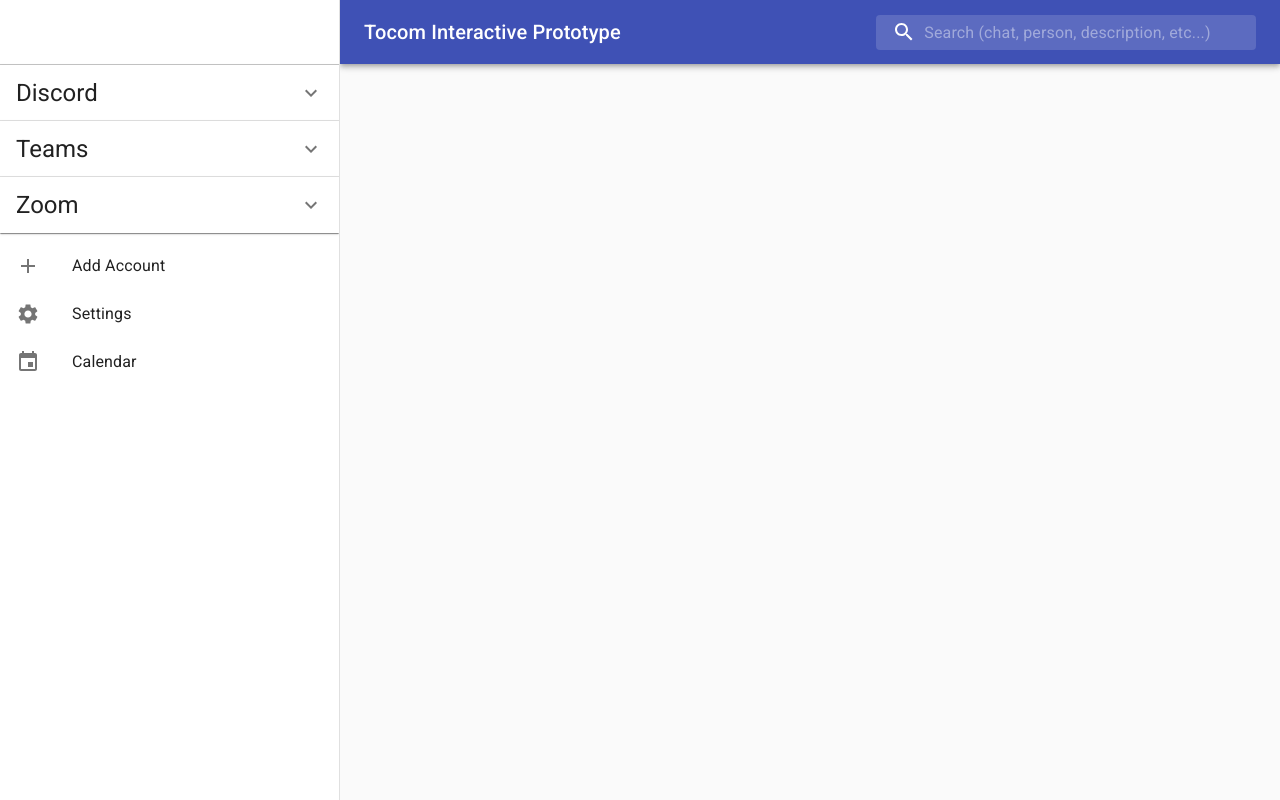
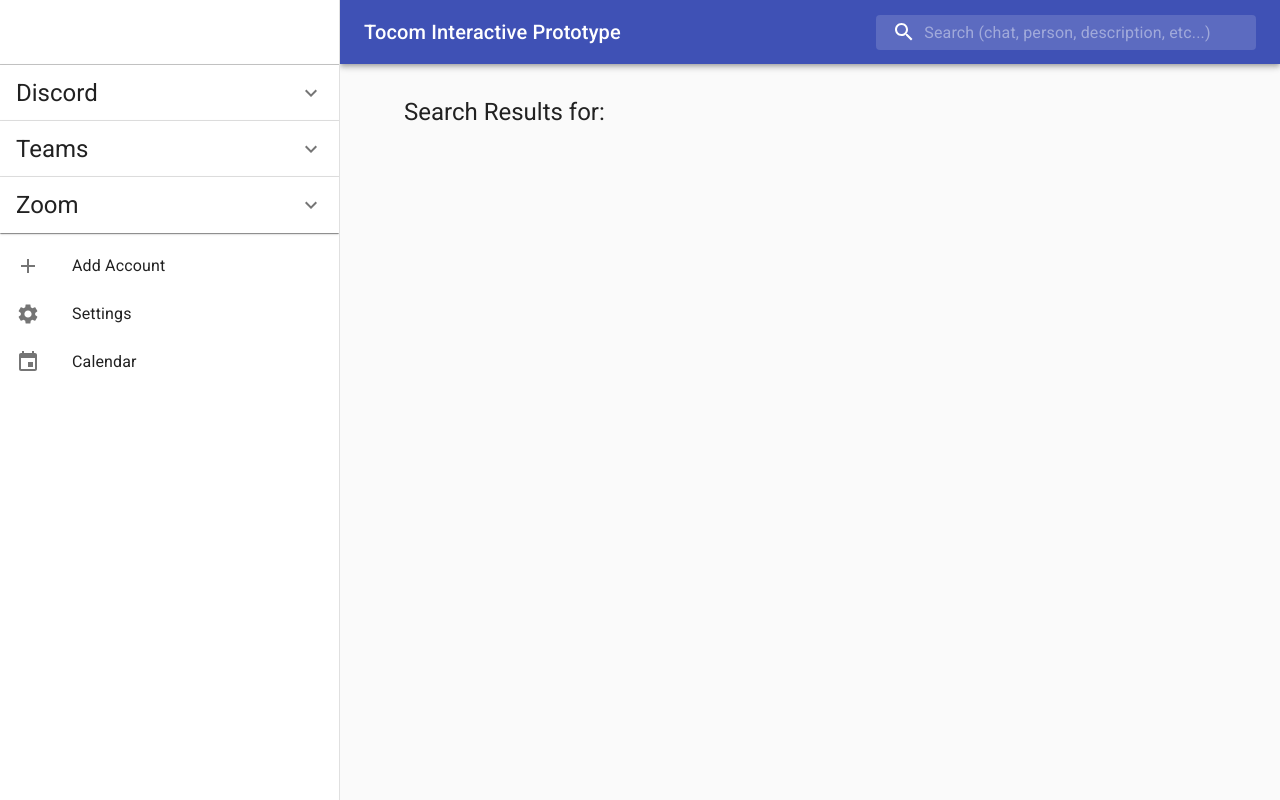
Before and after one commit to Gabriel-Gebril/tocom, a React (Create React App) app: page /app/search in a window 1280 px wide. Built offline with nearby package versions, Linux system fonts and the light colour scheme.

Commit message:
Added search functionality

```diff
--- a/package.json
+++ b/package.json
@@ -10,10 +10,11 @@
     "@testing-library/user-event": "^12.2.2",
     "bootstrap": "^4.5.3",
     "moment": "^2.29.1",
+    "qs": "^6.9.4",
     "react": "^17.0.1",
     "react-big-calendar": "^0.28.6",
+    "react-bootstrap": "^1.4.0",
     "react-chatbox-component": "0.0.5",
-    "react-bootstrap": "^1.4.0",
     "react-dom": "^17.0.1",
     "react-router-dom": "^5.2.0",
     "react-scripts": "4.0.0",
--- a/src/App.js
+++ b/src/App.js
@@ -3,9 +3,6 @@
 import SimulatedLoginPage from "./components/SimulatedLoginPage";
 import AppLayout from "./layouts/AppLayout";
 import "react-chatbox-component/dist/style.css";
-import { ChatBox } from "react-chatbox-component";
-import { getCs50Messages, getSophiaMessages } from "./data/MessageData";
-import NoChats from "./components/NoChats";
 import { BrowserRouter } from "react-router-dom";
 import { Redirect, Route, Switch } from "react-router-dom";
 import ClassCalendar from "./components/ClassCalendar";
@@ -59,6 +56,7 @@
     <BrowserRouter>
 
       <Switch>
+        <Route exact path="/"><Redirect to="/app" /></Route>
         <Route path="/app">
           <AppLayout
             logins={logins}
--- a/src/components/ChatDivider.js
+++ b/src/components/ChatDivider.js
@@ -1,9 +1,7 @@
 import React from "react";
-import Button from "@material-ui/core/Button";
 import { Typography, withStyles } from "@material-ui/core";
 import Accordion from '@material-ui/core/Accordion';
 import AccordionSummary from '@material-ui/core/AccordionSummary';
-import AccordionDetails from '@material-ui/core/AccordionDetails';
 import ExpandMoreIcon from '@material-ui/icons/ExpandMore';
 import SelectableChat from "./SelectableChat";
 import List from "@material-ui/core/List";
--- /dev/null
+++ b/src/components/SearchPage.js
@@ -0,0 +1,182 @@
+import React from "react";
+import { withRouter } from "react-router-dom";
+import { withStyles } from "@material-ui/core";
+import List from "@material-ui/core/List";
+import ListItem from "@material-ui/core/ListItem";
+import SelectableChat from "./SelectableChat";
+import Typography from "@material-ui/core/Typography";
+
+const qs = require("qs");
+
+const useStyles = (theme) => ({
+  root: {
+    display: "flex",
+    flexDirection: "column",
+    width: "100%",
+    height: "100%",
+  },
+  header: {
+    display: "flex",
+    width: "100%",
+    padding: theme.spacing(4),
+    paddingLeft: theme.spacing(8),
+  },
+  results: {
+    display: "flex",
+    flexDirection: "column",
+    padding: theme.spacing(2),
+  },
+});
+
+class SearchPage extends React.Component {
+  handleListItemClick(event, chatId) {
+    this.props.history.push("/app/chat/" + chatId);
+  }
+
+  getChats(platform) {
+    let chats;
+    if (platform === "discord") {
+      chats = this.props.messages.discord.chats;
+    } else if (platform === "teams") {
+      chats = this.props.messages.teams.chats;
+    } else if (platform === "zoom") {
+      chats = this.props.messages.zoom.chats;
+    } else return [];
+
+    if (chats.length === 0) {
+      return [];
+    }
+
+    const query = qs.parse(this.props.location.search, {
+      ignoreQueryPrefix: true,
+    }).query;
+
+    return chats.filter(({ chatName, chatDescription }) => {
+      return (
+        chatName.toLowerCase().includes(query.toLowerCase()) ||
+        chatDescription.toLowerCase().includes(query.toLowerCase())
+      );
+    });
+  }
+
+  render() {
+    const { classes } = this.props;
+
+    const query = qs.parse(this.props.location.search, {
+      ignoreQueryPrefix: true,
+    }).query;
+
+    return (
+      <div className={classes.root}>
+        <div className={classes.header}>
+          <Typography variant="h5">
+            Search Results for: <small>{query}</small>
+          </Typography>
+        </div>
+
+        <div className={classes.results}>
+          {this.getChats("discord").length > 0 && (
+            <div className={classes.platform}>
+              <div className={classes.platformHeading}>
+                <Typography variant="h5">Discord</Typography>
+              </div>
+              <div className={classes.platformResults}>
+                <List component="nav">
+                  {this.getChats("discord").map(
+                    (
+                      { chatId, chatName, chatDescription, avatarUrl },
+                      index
+                    ) => (
+                      <ListItem
+                        key={chatId}
+                        button
+                        onClick={(event, id) =>
+                          this.handleListItemClick(event, chatId)
+                        }
+                      >
+                        <SelectableChat
+                          key={chatId}
+                          chatName={chatName}
+                          chatDescription={chatDescription}
+                          avatarUrl={avatarUrl}
+                        />
+                      </ListItem>
+                    )
+                  )}
+                </List>
+              </div>
+            </div>
+          )}
+
+          {this.getChats("teams").length > 0 && (
+            <div className={classes.platform}>
+              <div className={classes.platformHeading}>
+                <Typography variant="h5">Microsoft Teams</Typography>
+              </div>
+              <div className={classes.platformResults}>
+                <List component="nav">
+                  {this.getChats("teams").map(
+                    (
+                      { chatId, chatName, chatDescription, avatarUrl },
+                      index
+                    ) => (
+                      <ListItem
+                        key={chatId}
+                        button
+                        onClick={(event, id) =>
+                          this.handleListItemClick(event, chatId)
+                        }
+                      >
+                        <SelectableChat
+                          key={chatId}
+                          chatName={chatName}
+                          chatDescription={chatDescription}
+                          avatarUrl={avatarUrl}
+                        />
+                      </ListItem>
+                    )
+                  )}
+                </List>
+              </div>
+            </div>
+          )}
+
+          {this.getChats("zoom").length > 0 && (
+            <div className={classes.platform}>
+              <div className={classes.platformHeading}>
+                <Typography variant="h5">Zoom</Typography>
+              </div>
+              <div className={classes.platformResults}>
+                <List component="nav">
+                  {this.getChats("zoom").map(
+                    (
+                      { chatId, chatName, chatDescription, avatarUrl },
+                      index
+                    ) => (
+                      <ListItem
+                        key={chatId}
+                        button
+                        onClick={(event, id) =>
+                          this.handleListItemClick(event, chatId)
+                        }
+                      >
+                        <SelectableChat
+                          key={chatId}
+                          chatName={chatName}
+                          chatDescription={chatDescription}
+                          avatarUrl={avatarUrl}
+                        />
+                      </ListItem>
+                    )
+                  )}
+                </List>
+              </div>
+            </div>
+          )}
+        </div>
+      </div>
+    );
+  }
+}
+
+export default withStyles(useStyles)(withRouter(SearchPage));
--- a/src/components/SideBar.js
+++ b/src/components/SideBar.js
@@ -1,6 +1,5 @@
 import React from "react";
 import { withStyles } from "@material-ui/core";
-import Typography from "@material-ui/core/Typography";
 import Drawer from "@material-ui/core/Drawer";
 import List from "@material-ui/core/List";
 import Divider from "@material-ui/core/Divider";
@@ -8,7 +7,6 @@
 import ListItemIcon from "@material-ui/core/ListItemIcon";
 import ListItemText from "@material-ui/core/ListItemText";
 import AddIcon from '@material-ui/icons/Add';
-import KeyboardIcon from "@material-ui/icons/Keyboard";
 import ChatDivider from "./ChatDivider";
 import SettingsIcon from "@material-ui/icons/Settings";
 import {withRouter} from 'react-router-dom';
@@ -62,13 +60,13 @@
   handleListItemClick = (event, index) => {
     this.setState({ selectedIndex: index });
 
-    if (index == 0) {
+    if (index === 0) {
       this.props.history.push("/app/addAccount");
     }
-    if (index == 1) {
+    if (index === 1) {
       this.props.history.push("/settings");
     }
-    if (index == 2) {
+    if (index === 2) {
       this.props.history.push("/calendar");
     }
   };
--- a/src/components/TopBar.js
+++ b/src/components/TopBar.js
@@ -1,13 +1,10 @@
 import React from "react";
 import AppBar from "@material-ui/core/AppBar";
 import Toolbar from "@material-ui/core/Toolbar";
-import IconButton from "@material-ui/core/IconButton";
 import Typography from "@material-ui/core/Typography";
 import InputBase from "@material-ui/core/InputBase";
 import { fade, withStyles } from "@material-ui/core/styles";
-import MenuIcon from "@material-ui/icons/Menu";
 import SearchIcon from "@material-ui/icons/Search";
-import Link from "@material-ui/core/Link";
 import { withRouter } from 'react-router-dom';
 
 const useStyles = (theme) => ({
@@ -66,6 +63,29 @@
 });
 
 class TopBar extends React.Component {
+
+  constructor(props) {
+    super(props);
+
+    this.state = {
+      searchField: ''
+    };
+
+    this.onSearch = this.onSearch.bind(this);
+  }
+
+  onSearch(event) {
+    event.preventDefault();
+
+    var query = encodeURI(this.state.searchField);
+
+    this.setState({
+      searchField: ''
+    });
+
+    this.props.history.push('/app/search?query=' + query);
+  }
+
   render() {
     const { classes } = this.props;
 
@@ -77,6 +97,7 @@
                 Tocom Interactive Prototype
               </Typography>
 
+            <form onSubmit={this.onSearch}>
             <div className={classes.search}>
               <div className={classes.searchIcon}>
                 <SearchIcon />
@@ -88,8 +109,12 @@
                   input: classes.inputInput,
                 }}
                 inputProps={{ "aria-label": "search" }}
+                value={this.state.searchField}
+                onChange={(event) => this.setState({searchField: event.target.value})}
               />
             </div>
+            </form>
+
           </Toolbar>
         </AppBar>
       </div>
--- a/src/layouts/AppLayout.js
+++ b/src/layouts/AppLayout.js
@@ -3,9 +3,10 @@
 import TopBar from "../components/TopBar";
 import SideBar from "../components/SideBar";
 import NoChats from "../components/NoChats";
-import { Redirect, Route, Switch } from "react-router-dom";
+import { Route, Switch } from "react-router-dom";
 import Chat from "../components/Chat";
-import SimulatedLoginPage from "../components/SimulatedLoginPage";
+import "../App.css";
+import SearchPage from "../components/SearchPage";
 
 const sidebarWidth = 300;
 
@@ -147,6 +148,12 @@
                   />
                 )}
               />
+              <Route
+                path="/app/search"
+                render={(props) => (
+                  <SearchPage {...props} messages={this.props.messages} />
+                )}
+              />
             </Switch>
           </div>
         </main>
```
Also changed, not shown: 1 other file (tests, documents, lock files or other folders).
